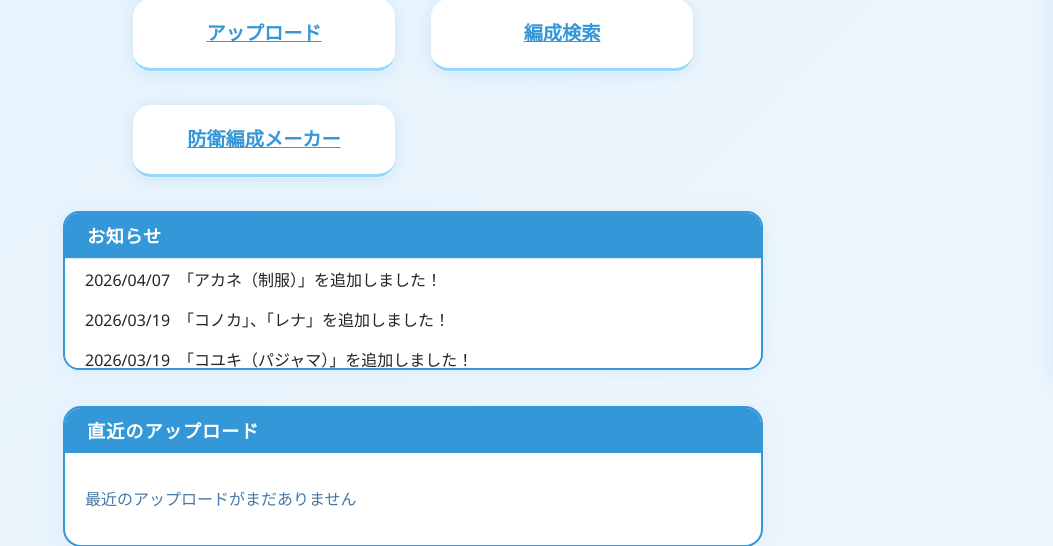
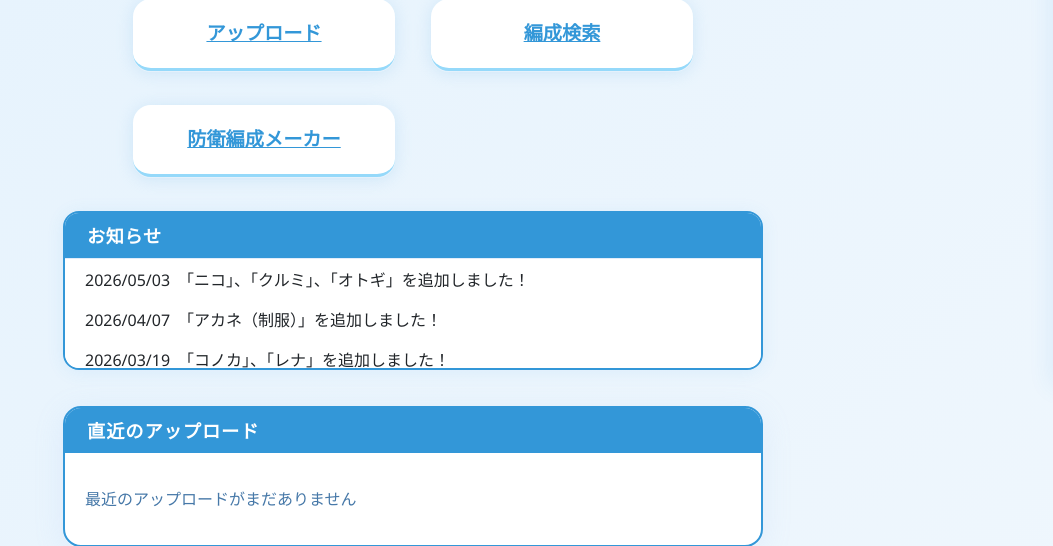
Before and after one commit to CCmoririn/blue-archive-battlelog-unified, a Flask app: template Blue_Archive_Battlelog_collect/templates/index.html in a window 1280 px wide. Shown: the part 414-960 px from the top of the page, without its empty margins (227-1280 px from the left). Run offline with Flask 3, Linux system fonts and the light colour scheme; the template is opened without the code that fills it, so the values that code supplies are empty; parts of the project's set-up code (start-up, migrations or seed data) failed here and were passed over.

Commit message:
生徒追加2026/05/03

```diff
--- a/Blue_Archive_Battlelog_collect/templates/notices.html
+++ b/Blue_Archive_Battlelog_collect/templates/notices.html
@@ -1,4 +1,5 @@
 <div class="notice-box">
+  <p>2026/05/03　「ニコ」、「クルミ」、「オトギ」を追加しました！</p>
   <p>2026/04/07　「アカネ（制服）」を追加しました！</p>
   <p>2026/03/19　「コノカ」、「レナ」を追加しました！</p>
   <p>2026/03/19　「コユキ（パジャマ）」を追加しました！</p>
--- a/Blue_Archive_Battlelog_collect_public/templates/notices.html
+++ b/Blue_Archive_Battlelog_collect_public/templates/notices.html
@@ -1,4 +1,5 @@
 <div class="notice-box">
+  <p>2026/05/03　「ニコ」、「クルミ」、「オトギ」を追加しました！</p>
   <p>2026/04/07　「アカネ（制服）」を追加しました！</p>
   <p>2026/03/19　「コノカ」、「レナ」を追加しました！</p>
   <p>2026/03/19　「コユキ（パジャマ）」を追加しました！</p>
```
